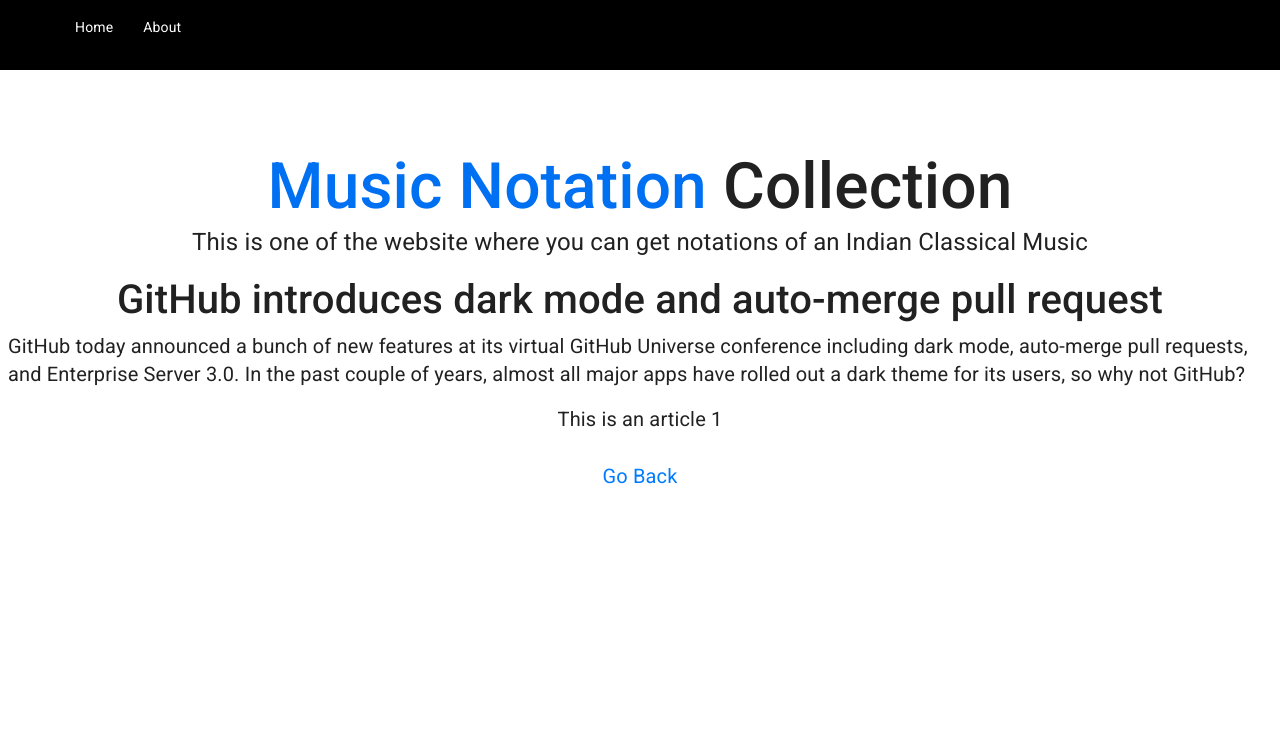
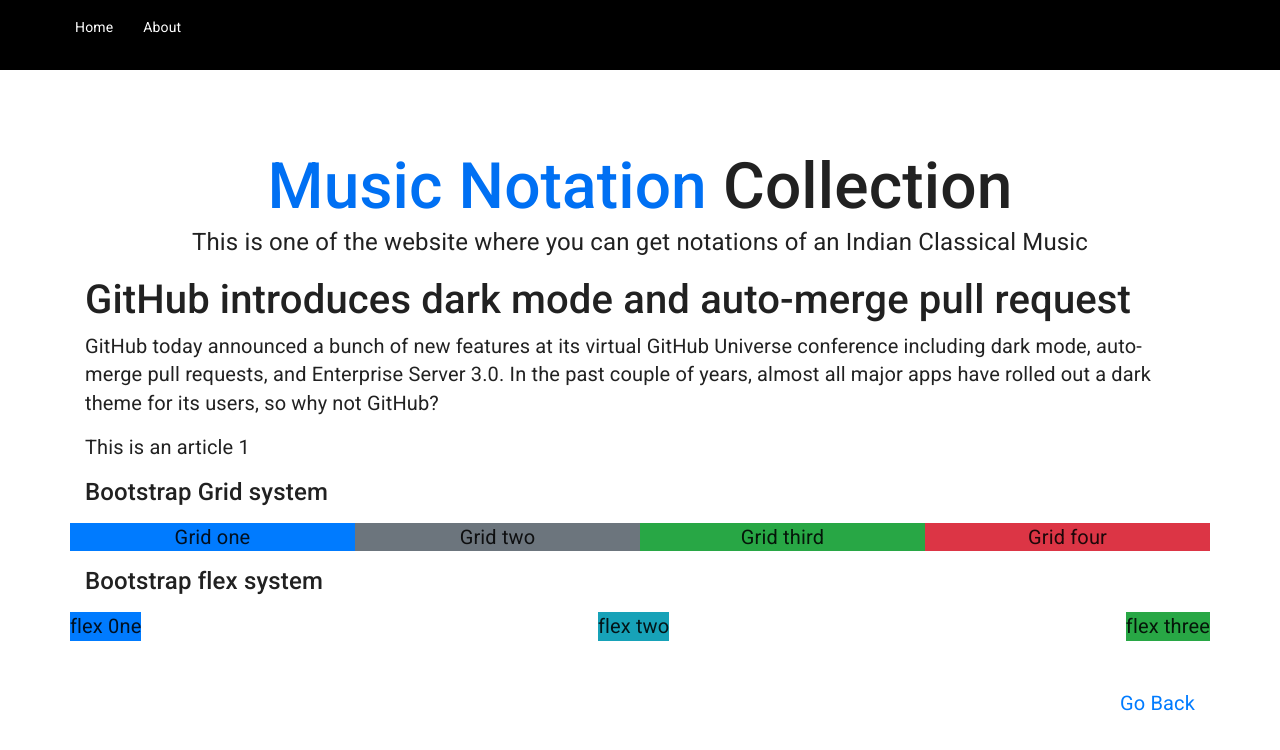
Before and after one commit to vkbiotech841/next-js-demo, a Next.js app: page /article/1 in a window 1280 px wide. Shown: the top 750 px of the page. Built offline with nearby package versions, Linux system fonts and the light colour scheme.

Commit message:
bootstrap grid and flex box example added

```diff
--- a/components/ArticleItem.js
+++ b/components/ArticleItem.js
@@ -3,7 +3,7 @@
 
 const ArticleItem = ({ article }) => {
     return (
-        <Link href="/article/[id]" as={`/article/${article.id}`}>
+        <Link href="/article/[id]" as={`/article/${article.id}`} >
 
             <a className={articleStyles.card}>
                 <h3>{article.title} &rarr;</h3>
--- a/components/Meta.js
+++ b/components/Meta.js
@@ -20,4 +20,4 @@
     description: 'Get the notation of Indian classical music or raaga.',
 }
 
-export default Meta
+export default Meta;
--- a/config/index.js
+++ b/config/index.js
@@ -1,4 +1,5 @@
 const dev = process.env.NODE_ENV !== 'production';
 
+export const server = dev ? 'http://localhost:3000' : 'https://youwebsite.com';
+
 // change to the https://youwebsite.com to your website url in production server
-export const server = dev ? 'http://localhost:3000' : 'https://youwebsite.com';
--- a/pages/article/[id]/index.js
+++ b/pages/article/[id]/index.js
@@ -9,13 +9,41 @@
     // const { id } = router.query;
 
     return (
-        <>
+        < >
             <Meta title={article.title} description={article.excerpt} />
-            <h1>{article.title}</h1>
-            <p>{article.body}</p>
-            <span>This is an article {article.id}</span>
-            <br />
-            <Link href='/'>Go Back</Link>
+            <div className="container">
+                <h1 >{article.title}</h1>
+                <p >{article.body}</p>
+                <span >This is an article {article.id}</span>
+                <br />
+
+                <h4 className="mt-3">Bootstrap Grid system</h4>
+                <div className="row text-center mt-3">
+                    <div className="col-12 col-md-3 col-sm-3 bg-primary">
+                        Grid one
+                    </div>
+                    <div className="col-12 col-md-3 col-sm-3 bg-secondary">
+                        Grid two
+                    </div>
+                    <div className="col-12 col-md-3 col-sm-3 bg-success">
+                        Grid third
+                    </div>
+                    <div className="col-12 col-md-3 col-sm-3 bg-danger">
+                        Grid four
+                    </div>
+                </div>
+
+                <h4 className="mt-3">Bootstrap flex system</h4>
+                <div className="row d-flex justify-content-between mt-3">
+                    <div className="bg-primary">flex 0ne</div>
+                    <div className="bg-info">flex two</div>
+                    <div className="bg-success">flex three</div>
+                </div>
+
+                <div className="mt-5 float-right">
+                    <Link href='/' >Go Back</Link>
+                </div>
+            </div>
         </>
     )
 }
@@ -25,7 +53,7 @@
     const article = await res.json();
     return {
         props: {
-            article
+            article: article
         }
     }
 }
```
Also changed, not shown: pages/index.js (+5 -2 lines).
